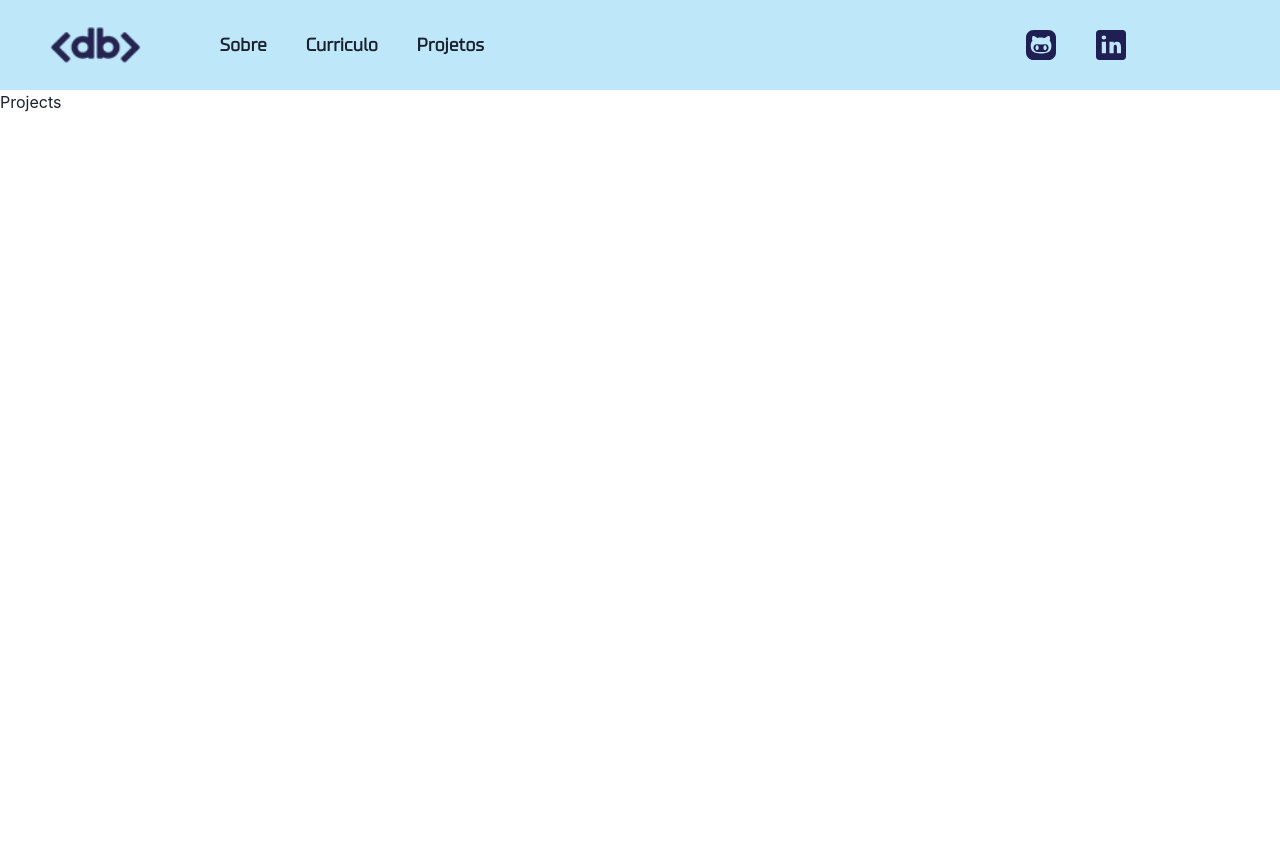
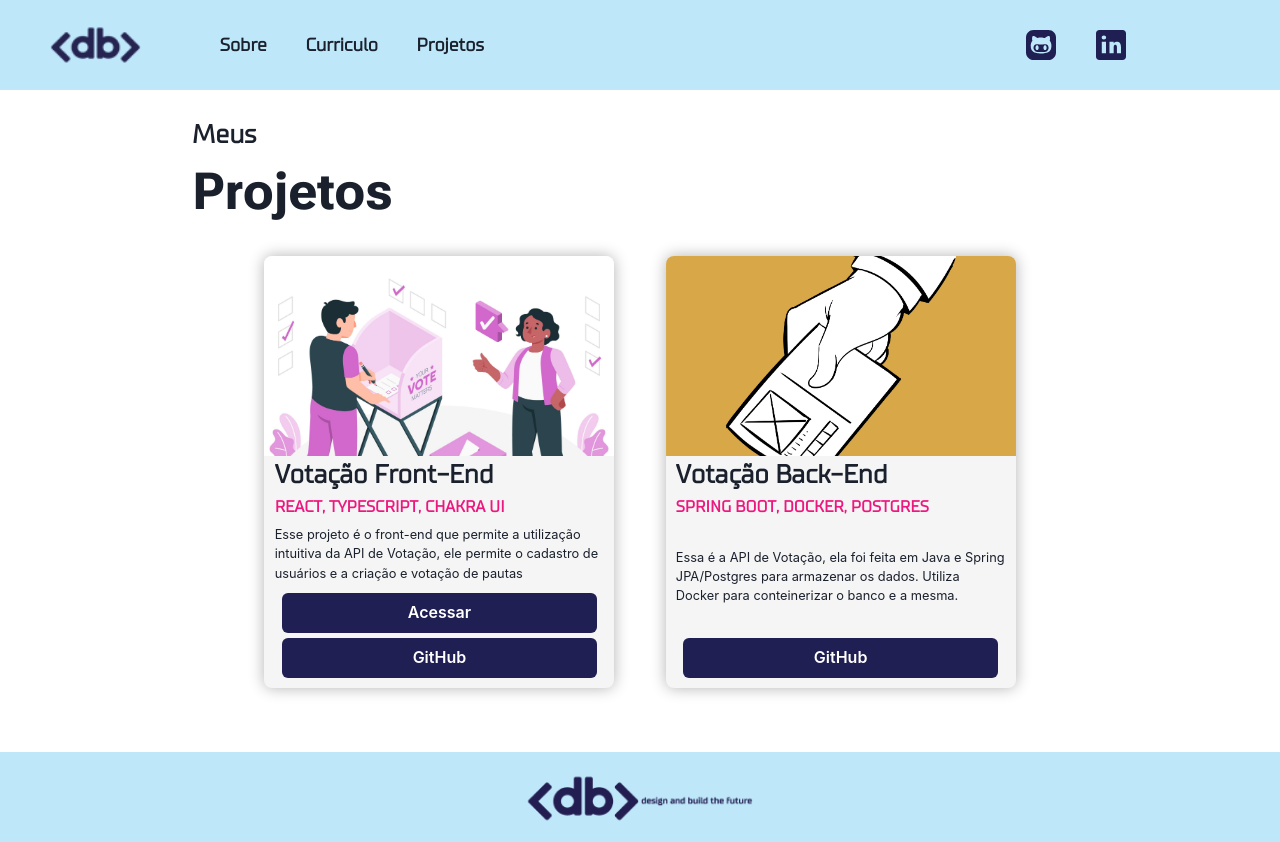
Before and after one commit to AurorinhaBoreal/portfolio-db, a React (Vite) app: page /projects in a window 1280 px wide. Before the commit the page ends 800 px from the top, so only its background shows below. Built offline with nearby package versions, Linux system fonts and the light colour scheme.

Commit message:
feat: Implement Project Card and Initial Projects

```diff
--- /dev/null
+++ b/src/components/ProjectCard/index.tsx
@@ -0,0 +1,56 @@
+import { Box, Button, Image, Text } from "@chakra-ui/react"
+import styles from "./pc.module.css"
+import { getProjectImage, getProjectTitle, getProjectTag, getProjectDescription, getProjectLink} from "../../utils/projectInfo"
+
+export default function ProjectCard() {
+    const images = getProjectImage()
+    const titles = getProjectTitle()
+    const tags = getProjectTag();
+    const descriptions = getProjectDescription();
+    const links = getProjectLink();
+
+    const verifyDeployBtn = (index: number) => {
+        if (links[index].length > 1) {
+            return (
+                <Button className={styles.btn} onClick={() => {handleLink(links[index][1])}}>Acessar</Button>
+            );
+        }
+    }
+
+    const handleFormat = (index: number) => {
+        let tagLength: number = tags[index].length
+        let formattedTags: string = ""
+        for (let i = 0; i < tagLength-1; i++) {
+            formattedTags = formattedTags + tags[index][i]+", "
+        }
+
+        formattedTags = formattedTags + tags[index][tagLength-1]
+        return formattedTags
+    }
+
+    const handleLink = (link: string) => {
+        console.log("LINK: "+link)
+        window.open(link)
+    }
+
+    return (
+        <>
+            {images.map((pImg, index) => (
+                <Box className={styles.cardBody}>
+                    <Image className={styles.cardImg} key={"pImg"+index} src={pImg}/>
+                    <Box className={styles.textBox}>
+                        <Box>
+                            <Text className={styles.cardTitle}>{titles[index]}</Text>
+                            <Text className={styles.cardTags}>{handleFormat(index)}</Text>
+                        </Box>
+                        <Text className={styles.cardDesc}>{descriptions[index]}</Text>
+                        <Box className={styles.buttonContainer}>
+                            {verifyDeployBtn(index)}
+                            <Button className={styles.btn} onClick={() => {handleLink(links[index][0])}}>GitHub</Button>
+                        </Box>
+                    </Box>
+                </Box>
+            ))}
+        </>
+    )
+}
--- /dev/null
+++ b/src/components/ProjectCard/pc.module.css
@@ -0,0 +1,65 @@
+.cardBody {
+    display: flex;
+    flex-direction: column;
+    background-color: #f5f5f5;
+    width: 350px;
+    border-radius: 8px;
+    box-shadow: 0px 0px 15px rgba(0, 0, 0, 0.3);
+}
+
+.cardImg {
+    border-top-left-radius: 8px;
+    border-top-right-radius: 8px;
+    object-fit: cover;
+    object-position: top;
+    height: 200px;
+    width: 100%;
+}
+
+.textBox {
+    height: 100%;
+    display: flex;
+    flex-direction: column;
+    justify-content: space-between;
+}
+
+.cardTitle {
+    font-family: "Supermolot";
+    font-size: 2vw;
+    font-weight: 600;
+    margin-left: 0.8vw;
+    margin-right: 0.8vw;
+}
+
+.cardTags {
+    font-family: "Supermolot";
+    font-weight: 900;
+    color: var(--c-pink);
+    margin-left: 0.8vw;
+    margin-right: 0.8vw;
+}
+
+.cardDesc {
+    margin-top: 0.5vw;
+    /* height: 200px; */
+    font-size: 1vw;
+    align-items: center;
+    margin-left: 0.8vw;
+    margin-right: 0.8vw;
+}
+
+.buttonContainer {
+    display: flex;
+    flex-direction: column;
+    align-items: center;
+    gap: 0.4vw;
+    margin-top: 0.8vw;
+    margin-bottom: 0.8vw;
+}
+
+.btn {
+    background-color: var(--c-darkBlue) !important;
+    color: var(--c-white) !important;
+    width: 90%;
+
+}
--- a/src/pages/Projects/index.tsx
+++ b/src/pages/Projects/index.tsx
@@ -1,14 +1,21 @@
-import { Box } from "@chakra-ui/react"
+import { Box, Flex, Text } from "@chakra-ui/react"
 import styles from "./p.module.css"
 import Header from "../../components/Header"
+import ProjectCard from "../../components/ProjectCard"
+import Footer from "../../components/Footer"
 
 export default function Projects() {
   return (
     <>
       <Header />
       <Box className={styles.projectsContainer}>
-        Projects
+        <Text className={styles.title1}>Meus</Text>
+        <Text className={styles.title2}>Projetos</Text>
+        <Flex className={styles.cardWrapper}>
+          <ProjectCard />
+        </Flex>
       </Box>
+      <Footer />
     </>
   )
 }
--- a/src/pages/Projects/p.module.css
+++ b/src/pages/Projects/p.module.css
@@ -0,0 +1,23 @@
+.projectsContainer {
+    margin: 2vw 15vw 5vw 15vw;
+}
+
+.title1 {
+    font-size: 2vw;
+    font-family: "Supermolot";
+    font-weight: 900;
+}
+
+.title2 {
+    font-size: 4vw;
+    font-family: "Roboto Flex";
+    font-weight: 750;
+    margin-bottom: 2vw;
+}
+
+.cardWrapper {
+    justify-content: center;
+    display: flex;
+    flex-wrap: wrap;
+    gap: 4vw;
+}
--- a/src/styles/main.css
+++ b/src/styles/main.css
@@ -2,13 +2,16 @@
     margin: 0;
     padding: 0;
     box-sizing: border-box;
-    background-color: var(--c-gray);
+    background-color:var(--c-gray) ;
 }
 
 :root {
     /* COLORS */
     --c-lightBlue: #BEE7F9;
+    --c-darkBlue: #201f53;
+    --c-pink: #ed177d;
     --c-gray: #e6e6e6
+    --c-grayCard: #f5f5f5;
     --c-white: #fff;
     --c-black: #000;
 }
--- /dev/null
+++ b/src/utils/projectInfo.ts
@@ -0,0 +1,42 @@
+import votacaoFront from "../assets/projects/votacaoFront.jpg";
+import votacaoBack from "../assets/projects/votacaoBack.jpg";
+
+export function getProjectImage() {
+    const projectImages: string[] = [
+        votacaoFront,
+        votacaoBack
+    ]
+    return projectImages;
+}
+
+export function getProjectTitle() {
+    const projectTitles: string[] = [
+        "Votação Front-End",
+        "Votação Back-End"
+    ]
+    return projectTitles;
+}
+
+export function getProjectTag() {
+    const projectTag: string[][] = [
+        ["REACT", "TYPESCRIPT", "CHAKRA UI"],
+        ["SPRING BOOT", "DOCKER", "POSTGRES"]
+    ]
+    return projectTag;
+}
+
+export function getProjectDescription() {
+    const projectDescription: string[] = [
+        "Esse projeto é o front-end que permite a utilização intuitiva da API de Votação, ele permite o cadastro de usuários e a criação e votação de pautas",
+        "Essa é a API de Votação, ela foi feita em Java e Spring JPA/Postgres para armazenar os dados. Utiliza Docker para conteinerizar o banco e a mesma."
+    ]
+    return projectDescription;
+}
+
+export function getProjectLink() {
+    const projectLink: string[][] = [
+        ["https://github.com/AurorinhaBoreal/VotacaoCRUD-FrontEnd", "https://votacao-front.onrender.com/"],
+        ["https://github.com/AurorinhaBoreal/VotacaoCRUD-BackEnd"]
+    ]
+    return projectLink;
+}
```
Also changed, not shown: src/utils/skillInfo.ts (+30 -2 lines), src/assets/projects/votacaoBack.jpg (added), src/assets/projects/votacaoFront.jpg (added).
